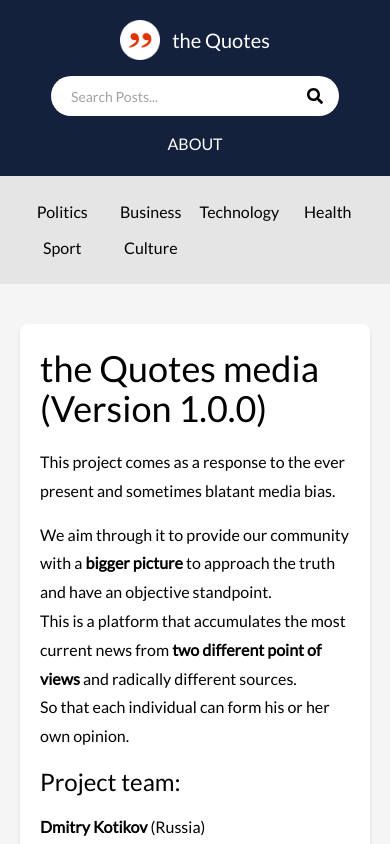
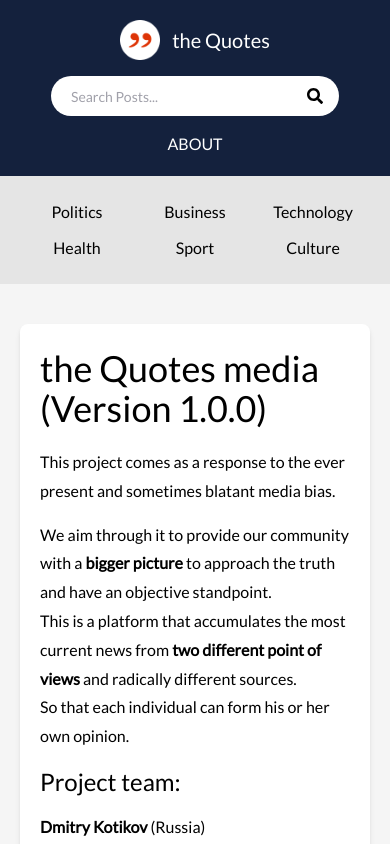
Before and after one commit to mielenyvin/thequotes_dark, a Next.js app: page /about in a window 390 px wide. Shown: the top 844 px of the page. Built offline with nearby package versions, Linux system fonts and the light colour scheme.

Commit message:
design updates

```diff
--- a/components/CategoryList.js
+++ b/components/CategoryList.js
@@ -4,7 +4,7 @@ export default function CategoryList({ categories }) {
 
   return (
 
-    <div id="main" className="lg:grid-cols-6 grid grid-cols-4 h-18 lg:h-8 m-5 gap-1 justify-evenly text-center divide-metal  lg:divide-x">
+    <div id="main" className="lg:grid-cols-6 grid grid-cols-3  lg:h-8 m-5 gap-1 justify-evenly text-center divide-metal  lg:divide-x">
      <Link href="/news/category?term=politics"><div className="h-8 m-0 py-1 cursor-pointer hover:text-qorange">Politics</div></Link>
      <Link href="/news/category?term=business"><div className="h-8 m-0 py-1 cursor-pointer hover:text-qorange">Business</div></Link>
      <Link href="/news/category?term=technology"><div className="h-8 m-0 py-1 cursor-pointer hover:text-qorange">Technology</div></Link>
```
